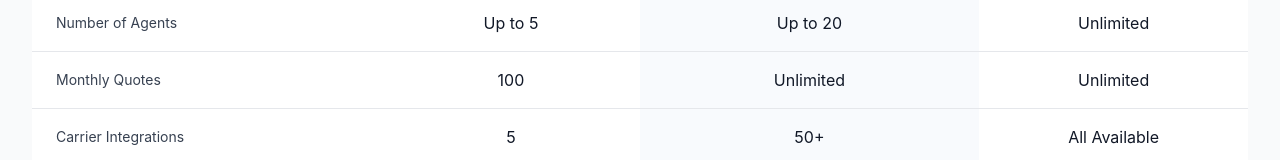
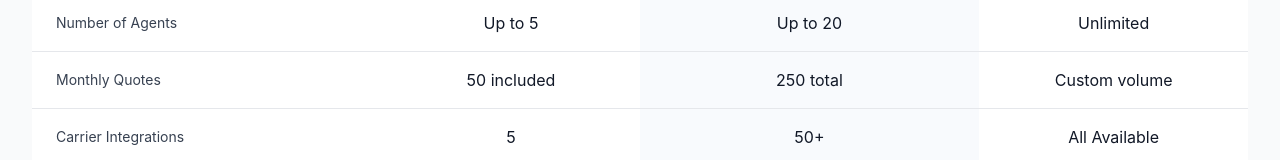
Before and after one commit to QuotelyAi/quotely-spa, a React (Vite) app: page /compare in a window 1280 px wide. Shown: the part 407-567 px from the top of the page. Built offline with nearby package versions, Linux system fonts and the light colour scheme.

Commit message:
Fix: Remove unlimited quotes - each quote requires a token with cost

```diff
--- a/src/pages/Compare.tsx
+++ b/src/pages/Compare.tsx
@@ -5,7 +5,7 @@ const Compare: React.FC = () => {
   const features = [
     { category: 'Core Features', items: [
       { name: 'Number of Agents', starter: 'Up to 5', professional: 'Up to 20', enterprise: 'Unlimited' },
-      { name: 'Monthly Quotes', starter: '100', professional: 'Unlimited', enterprise: 'Unlimited' },
+      { name: 'Monthly Quotes', starter: '50 included', professional: '250 total', enterprise: 'Custom volume' },
       { name: 'Carrier Integrations', starter: '5', professional: '50+', enterprise: 'All Available' },
       { name: 'Mobile App Access', starter: true, professional: true, enterprise: true },
     ]},
```
